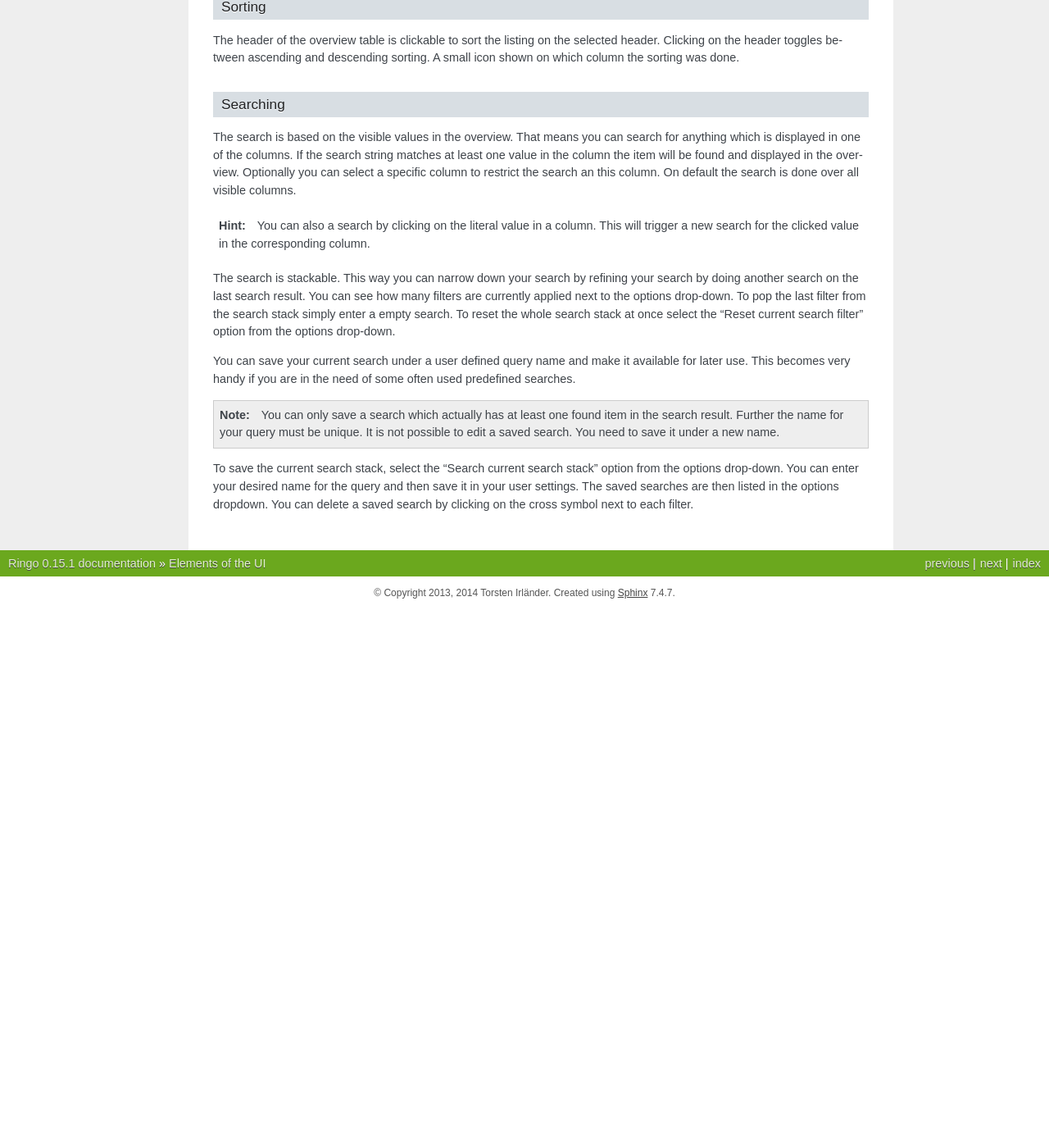
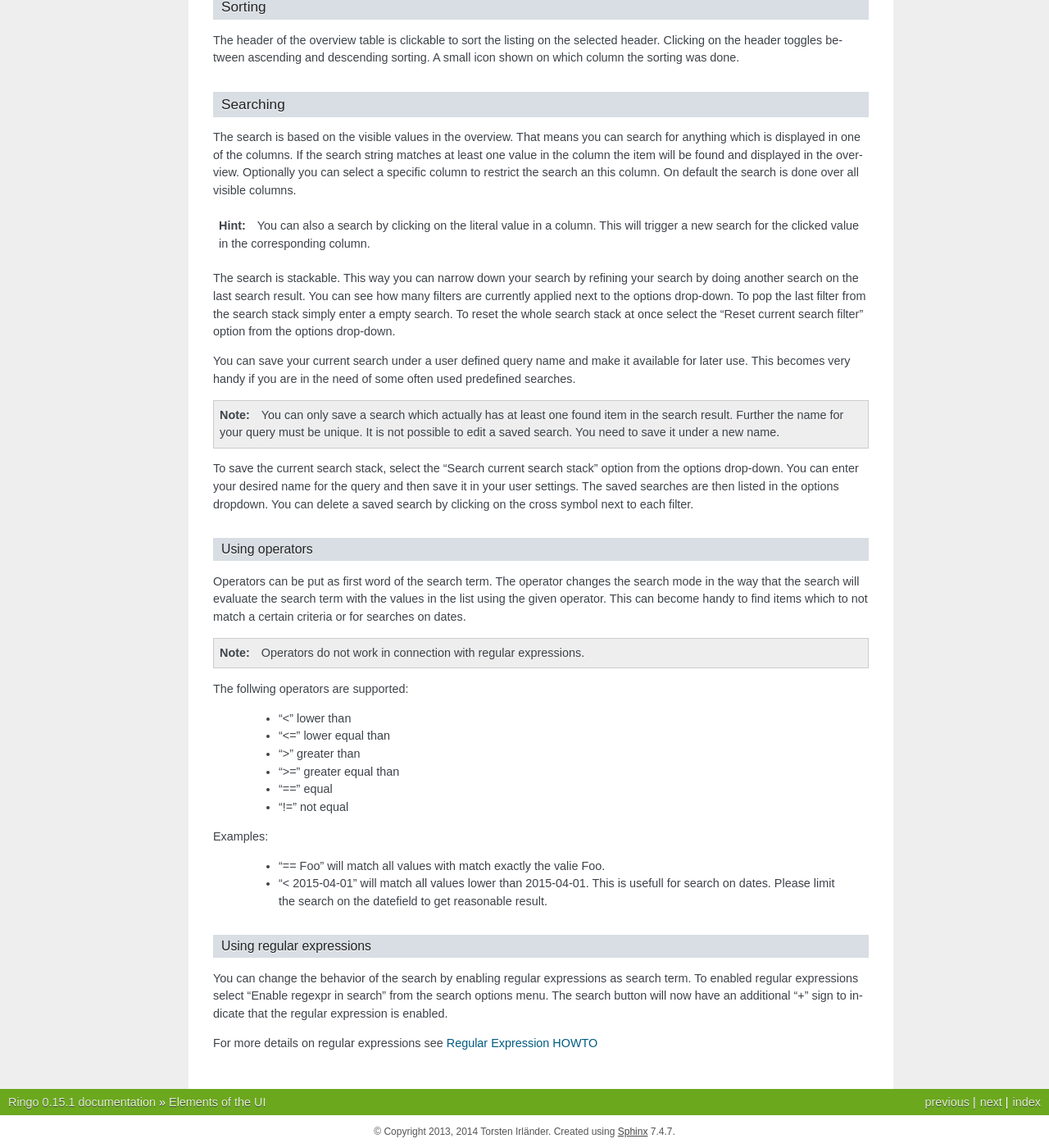
Before and after one commit to ringo-framework/ringo, a Sphinx documentation site: the page built from docs/source/ui.rst, in a window 1280 px wide and 1400 px high, scrolled down 2845 px. Shown: the whole window at 82% size. Built offline with Sphinx 7.4.7, drawn with Linux system fonts in a browser that asks for light colours; formulas are drawn with MathJax 3; before the commit the page ends 3588 px from its top, so only the background shows below that; some of the changed text lies outside the part shown.

Commit message:
Added notes on operators in search and regualr expressions in search.

```diff
--- a/docs/source/ui.rst
+++ b/docs/source/ui.rst
@@ -138,3 +138,34 @@ option from the options drop-down. You can enter your desired name for the
 query and then save it in your user settings.
 The saved searches are then listed in the options dropdown. You can delete a
 saved search by clicking on the cross symbol next to each filter.
+
+Using operators
+^^^^^^^^^^^^^^^
+Operators can be put as first word of the search term. The operator changes
+the search mode in the way that the search will evaluate the search term with the values in the list using the given operator. This can become handy to find items which to not match a certain criteria or for searches on dates.
+
+.. note::
+   Operators do not work in connection with regular expressions.
+
+The follwing operators are supported:
+
+ * "<" lower than
+ * "<=" lower equal than
+ * ">" greater than
+ * ">=" greater equal than
+ * "==" equal
+ * "!=" not equal
+
+Examples:
+
+ * "== Foo" will match all values with match exactly the valie Foo.
+ * "< 2015-04-01" will match all values lower than 2015-04-01. This is usefull for search on dates. Please limit the search on the datefield to get reasonable result.
+
+Using regular expressions
+^^^^^^^^^^^^^^^^^^^^^^^^^
+You can change the behavior of the search by enabling regular expressions as
+search term. To enabled regular expressions select "Enable regexpr in search"
+from the search options menu. The search button will now have an additional
+"+" sign to indicate that the regular expression is enabled.
+
+For more details on regular expressions see `Regular Expression HOWTO <https://docs.python.org/2/howto/regex.html>`_
```
